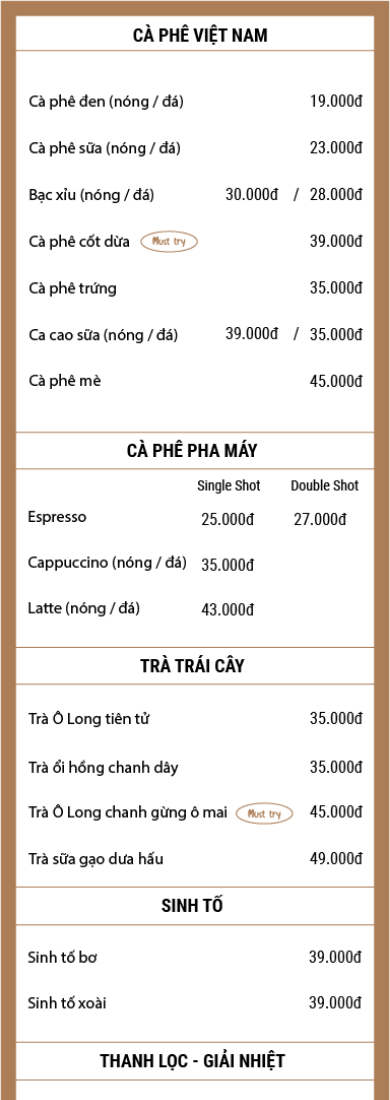
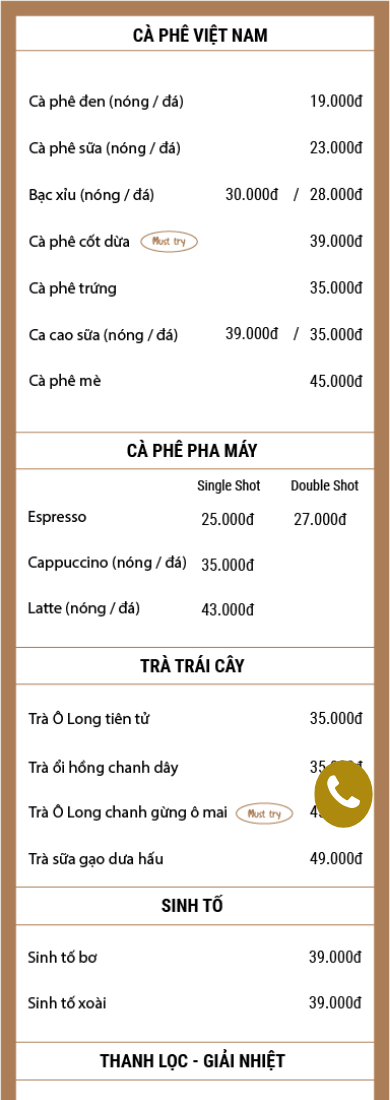
Before and after one commit to NguyenTam2206/menulamie, a plain HTML site: page index.html in a window 390 px wide. Shown: the top 1100 px of the page. Drawn offline with Linux system fonts and the light colour scheme.

Commit message:
add call phone button

```diff
--- a/index.html
+++ b/index.html
@@ -5,10 +5,38 @@
   <meta charset="UTF-8">
   <meta name="viewport" content="width=device-width, initial-scale=1.0">
   <meta http-equiv="X-UA-Compatible" content="ie=edge">
+  <link rel="stylesheet" href="https://cdnjs.cloudflare.com/ajax/libs/font-awesome/4.7.0/css/font-awesome.min.css">
   <title>Lamie Menu</title>
   <style>
     body {
       margin: 0
+    }
+
+    #callbutton {
+      position: fixed;
+      bottom: 24px;
+      right: 24px;
+      z-index: 100;
+      transition: opacity 0.3s;
+      width: max-content;
+      padding: 10px;
+      background: #ad8a0d;
+      border-radius: 50%;
+      animation: callani 2s ease 0s infinite normal none;
+    }
+
+    @keyframes callani {
+      0.0% {
+        transform: scale(1);
+      }
+
+      100% {
+        transform: scale(1);
+      }
+
+      49.5% {
+        transform: scale(1.3);
+      }
     }
   </style>
 </head>
@@ -20,6 +48,12 @@
       <source media="(min-width:465px)" srcset="./assets/images/menuLamieCoffee_mobile.png">
       <img src="./assets/images/menuLamieCoffee_mobile.png" alt="menu lamie coffee" style="width:100%">
     </picture>
+    <div id="callbutton">
+      <a href="tel:0907277514">
+        <i class="fa fa-phone" style="font-size : 32px;color: white"></i>
+      </a>
+    </div>
+
   </div>
 </body>
 
```
